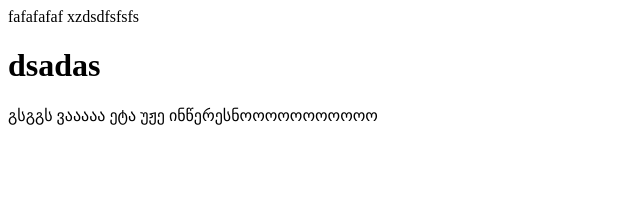
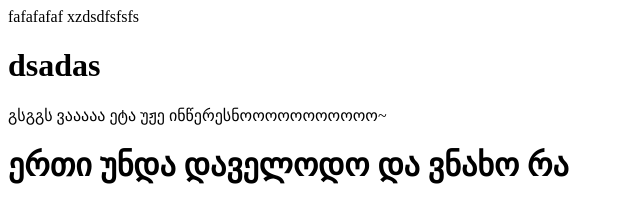
Before and after one commit to mecnieri/atHome, a plain HTML site: page index.html in a window 1280 px wide. Shown: the whole page, without its empty margins (0-640 px from the left). Drawn offline with Linux system fonts and the light colour scheme.

Commit message:
უნდა დაველოდო და ვნახო

```diff
--- a/index.html
+++ b/index.html
@@ -13,6 +13,8 @@
      <h1>dsadas</h1>გსგგს
 
 
-     ვააააა ეტა უჟე ინწერესნოოოოოოოოოოო
+     ვააააა ეტა უჟე ინწერესნოოოოოოოოოოო~
+
+     <h1>ერთი უნდა დაველოდო და ვნახო რა </h1>
 </body>
 </html>
```
